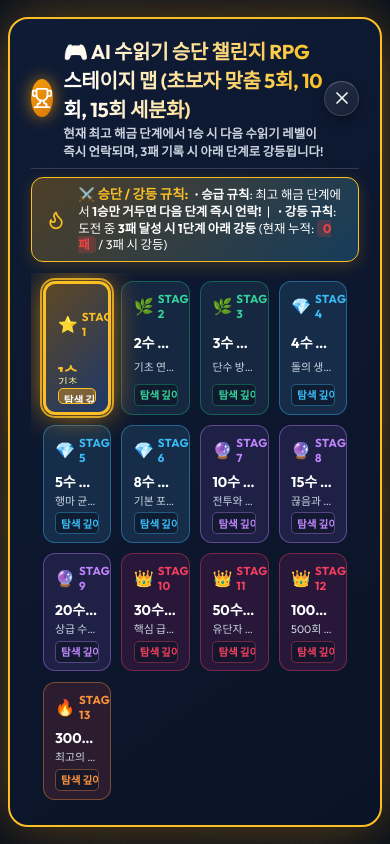
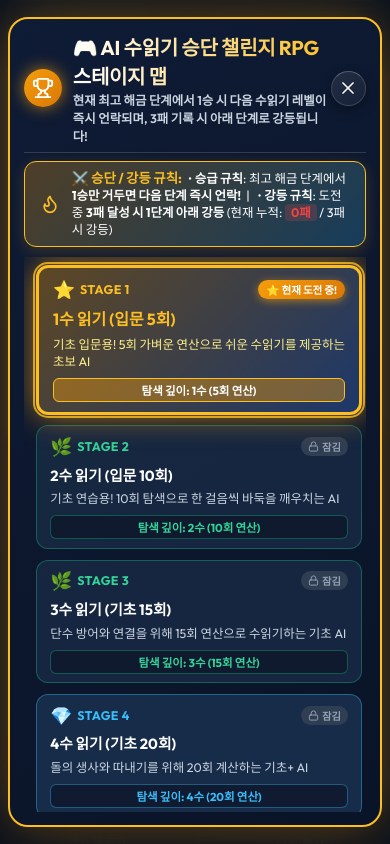
Before and after one commit to korbill73/baduk, a React (Vite) app: page / in a window 390 px wide. Both pictures are taken after a click on the button "AI 수읽기 깊이 변경". Shown: the top 844 px of the page. Built offline with nearby package versions, Linux system fonts and the light colour scheme; no server answers.

Commit message:
Make RankSelector stage map responsive with 1-column layout on mobile to reveal all unclipped text and descriptions

```diff
--- a/src/components/ControlPanel/RankSelector.tsx
+++ b/src/components/ControlPanel/RankSelector.tsx
@@ -21,7 +21,7 @@ export const RankSelector: React.FC<RankSelectorProps> = ({
 }) => {
   console.log('Active rank:', currentRank.name);
 
-  // Rich vibrant theme & colorful emoji icons based on second reference image
+  // Rich vibrant theme & colorful emoji icons based on reference design
   const getStageTheme = (idx: number, isCurrent: boolean, isUnlocked: boolean) => {
     if (isCurrent) {
       return {
@@ -120,7 +120,7 @@ export const RankSelector: React.FC<RankSelectorProps> = ({
       zIndex: 1000,
       padding: '0.5rem'
     }}>
-      <div className="glass-panel" style={{
+      <div className="glass-panel rank-selector-modal" style={{
         width: '98vw',
         maxWidth: '1240px',
         maxHeight: '96vh',
@@ -141,13 +141,14 @@ export const RankSelector: React.FC<RankSelectorProps> = ({
               width: '38px', height: '38px', borderRadius: '50%',
               background: 'linear-gradient(135deg, #f59e0b, #d97706)',
               display: 'flex', alignItems: 'center', justifyContent: 'center',
-              boxShadow: '0 0 16px rgba(245, 158, 11, 0.7)'
+              boxShadow: '0 0 16px rgba(245, 158, 11, 0.7)',
+              flexShrink: 0
             }}>
               <Trophy size={22} color="#fff" />
             </div>
             <div>
               <h2 style={{ fontSize: '1.25rem', fontWeight: 900, color: '#ffffff', margin: 0, letterSpacing: '-0.3px', background: 'linear-gradient(90deg, #ffffff, #fbbf24)', WebkitBackgroundClip: 'text', WebkitTextFillColor: 'transparent' }}>
-                🎮 AI 수읽기 승단 챌린지 RPG 스테이지 맵 (초보자 맞춤 5회, 10회, 15회 세분화)
+                🎮 AI 수읽기 승단 챌린지 RPG 스테이지 맵
               </h2>
               <p style={{ fontSize: '0.78rem', color: '#cbd5e1', margin: '1px 0 0 0', fontWeight: 600 }}>
                 현재 최고 해금 단계에서 1승 시 다음 수읽기 레벨이 즉시 언락되며, 3패 기록 시 아래 단계로 강등됩니다!
@@ -188,12 +189,10 @@ export const RankSelector: React.FC<RankSelectorProps> = ({
           </div>
         </div>
 
-        {/* Ranks Quest Map Grid - Fixed 4 Columns, Zero Scrollbar, Zero Border Clipping */}
-        <div style={{
+        {/* Ranks Quest Map Grid - Responsive 4 Columns (PC) / 1 Column Full Details (Mobile) */}
+        <div className="rank-map-grid" style={{
           display: 'grid',
-          gridTemplateColumns: 'repeat(4, 1fr)',
           gap: '0.65rem',
-          overflow: 'hidden',
           padding: '8px 12px',
           boxSizing: 'border-box',
           flex: 1
@@ -207,6 +206,7 @@ export const RankSelector: React.FC<RankSelectorProps> = ({
             return (
               <div
                 key={rank.id}
+                className="rank-stage-card"
                 onClick={() => {
                   if (!isUnlocked) {
                     soundManager.playError();
@@ -223,25 +223,25 @@ export const RankSelector: React.FC<RankSelectorProps> = ({
                   outline: isCurrentChallenge ? '2px solid rgba(251, 191, 36, 0.8)' : 'none',
                   outlineOffset: '1px',
                   borderRadius: 'var(--radius-md)',
-                  padding: isCurrentChallenge ? '0.5rem 0.75rem' : '0.48rem 0.7rem',
+                  padding: isCurrentChallenge ? '0.6rem 0.85rem' : '0.55rem 0.8rem',
                   cursor: isUnlocked ? 'pointer' : 'not-allowed',
                   position: 'relative',
                   transition: 'all 0.2s cubic-bezier(0.4, 0, 0.2, 1)',
                   display: 'flex',
                   flexDirection: 'column',
                   justifyContent: 'space-between',
-                  gap: '0.25rem',
+                  gap: '0.35rem',
                   boxShadow: theme.glow,
                   transform: 'none',
                   zIndex: isCurrentChallenge ? 10 : 1,
-                  overflow: 'hidden'
+                  boxSizing: 'border-box'
                 }}
               >
                 {/* Header Line with Colorful Emoji */}
                 <div style={{ display: 'flex', alignItems: 'center', justifyContent: 'space-between' }}>
-                  <div style={{ display: 'flex', alignItems: 'center', gap: '4px' }}>
-                    <span style={{ fontSize: '1rem' }}>{theme.emoji}</span>
-                    <span style={{ fontSize: '0.72rem', fontWeight: 900, color: theme.accent, letterSpacing: '0.4px' }}>
+                  <div style={{ display: 'flex', alignItems: 'center', gap: '5px' }}>
+                    <span style={{ fontSize: '1.1rem' }}>{theme.emoji}</span>
+                    <span style={{ fontSize: '0.78rem', fontWeight: 900, color: theme.accent, letterSpacing: '0.4px' }}>
                       STAGE {idx + 1}
                     </span>
                   </div>
@@ -252,46 +252,46 @@ export const RankSelector: React.FC<RankSelectorProps> = ({
                       <span style={{
                         background: 'linear-gradient(135deg, #f59e0b, #d97706)',
                         color: '#ffffff',
-                        fontSize: '0.64rem',
+                        fontSize: '0.66rem',
                         fontWeight: 900,
-                        padding: '2px 7px',
+                        padding: '2px 8px',
                         borderRadius: '10px',
                         boxShadow: '0 2px 8px rgba(245,158,11,0.6)',
                         display: 'inline-flex',
                         alignItems: 'center',
                         gap: '3px'
                       }}>
-                        ⭐ 도전 중!
+                        ⭐ 현재 도전 중!
                       </span>
                     )}
                     {isCleared && !isCurrentChallenge && (
                       <span style={{
                         background: '#10b981',
                         color: '#ffffff',
-                        fontSize: '0.63rem',
+                        fontSize: '0.65rem',
                         fontWeight: 800,
-                        padding: '1.5px 6px',
+                        padding: '2px 7px',
                         borderRadius: '10px',
                         display: 'inline-flex',
                         alignItems: 'center',
                         gap: '3px'
                       }}>
-                        <CheckCircle2 size={10} /> 완료
+                        <CheckCircle2 size={11} /> 완료
                       </span>
                     )}
                     {!isUnlocked && (
                       <span style={{
                         background: 'rgba(51, 65, 85, 0.9)',
                         color: '#94a3b8',
-                        fontSize: '0.62rem',
+                        fontSize: '0.64rem',
                         fontWeight: 700,
-                        padding: '1.5px 6px',
+                        padding: '2px 7px',
                         borderRadius: '10px',
                         display: 'inline-flex',
                         alignItems: 'center',
                         gap: '3px'
                       }}>
-                        <Lock size={10} /> 잠김
+                        <Lock size={11} /> 잠김
                       </span>
                     )}
                   </div>
@@ -299,25 +299,19 @@ export const RankSelector: React.FC<RankSelectorProps> = ({
 
                 {/* Stage Title */}
                 <div style={{
-                  fontSize: isCurrentChallenge ? '0.96rem' : '0.88rem',
+                  fontSize: isCurrentChallenge ? '1rem' : '0.92rem',
                   fontWeight: 900,
                   color: isCurrentChallenge ? '#fbbf24' : '#ffffff',
-                  margin: '0',
-                  whiteSpace: 'nowrap',
-                  overflow: 'hidden',
-                  textOverflow: 'ellipsis'
+                  margin: '0'
                 }}>
                   {rank.name}
                 </div>
 
-                {/* Description */}
-                <div style={{
-                  fontSize: '0.68rem',
+                {/* Full Unclipped Description */}
+                <div className="rank-stage-desc" style={{
+                  fontSize: '0.78rem',
                   color: isCurrentChallenge ? '#fef08a' : (isUnlocked ? '#e2e8f0' : '#cbd5e1'),
-                  lineHeight: 1.25,
-                  whiteSpace: 'nowrap',
-                  overflow: 'hidden',
-                  textOverflow: 'ellipsis',
+                  lineHeight: 1.4,
                   fontWeight: 500
                 }}>
                   {rank.description}
@@ -325,16 +319,15 @@ export const RankSelector: React.FC<RankSelectorProps> = ({
 
                 {/* Search Depth & Visits Bar */}
                 <div style={{
-                  fontSize: '0.66rem',
+                  fontSize: '0.72rem',
                   fontWeight: 800,
                   color: isCurrentChallenge ? '#ffffff' : theme.accent,
                   background: isCurrentChallenge ? 'rgba(245, 158, 11, 0.4)' : 'rgba(15, 23, 42, 0.75)',
-                  padding: '2.5px 5px',
-                  borderRadius: '5px',
+                  padding: '3px 7px',
+                  borderRadius: '6px',
                   textAlign: 'center',
                   border: `1px solid ${isCurrentChallenge ? '#fbbf24' : theme.border}`,
-                  whiteSpace: 'nowrap',
-                  overflow: 'hidden'
+                  marginTop: '2px'
                 }}>
                   탐색 깊이: {rank.searchDepth}수 ({rank.mctsSimulations}회 연산)
                 </div>
--- a/src/index.css
+++ b/src/index.css
@@ -414,3 +414,34 @@ button,
     gap: 0.3rem;
   }
 }
+
+/* ===== PC (961px 이상): 고정 4열 콤팩트 레이아웃 ===== */
+@media (min-width: 961px) {
+  .rank-map-grid {
+    grid-template-columns: repeat(4, 1fr) !important;
+    overflow: hidden !important;
+  }
+  .rank-stage-desc {
+    white-space: nowrap !important;
+    overflow: hidden !important;
+    text-overflow: ellipsis !important;
+  }
+}
+
+/* ===== 모바일 (960px 이하): 1열 수직 스크롤 100% 텍스트 완벽 표출 ===== */
+@media (max-width: 960px) {
+  .rank-map-grid {
+    grid-template-columns: 1fr !important;
+    max-height: 72vh !important;
+    overflow-y: auto !important;
+    padding-right: 4px !important;
+  }
+  .rank-stage-desc {
+    white-space: normal !important;
+    word-break: keep-all !important;
+  }
+  .rank-selector-modal {
+    padding: 0.8rem 0.9rem !important;
+    width: 96vw !important;
+  }
+}
```
